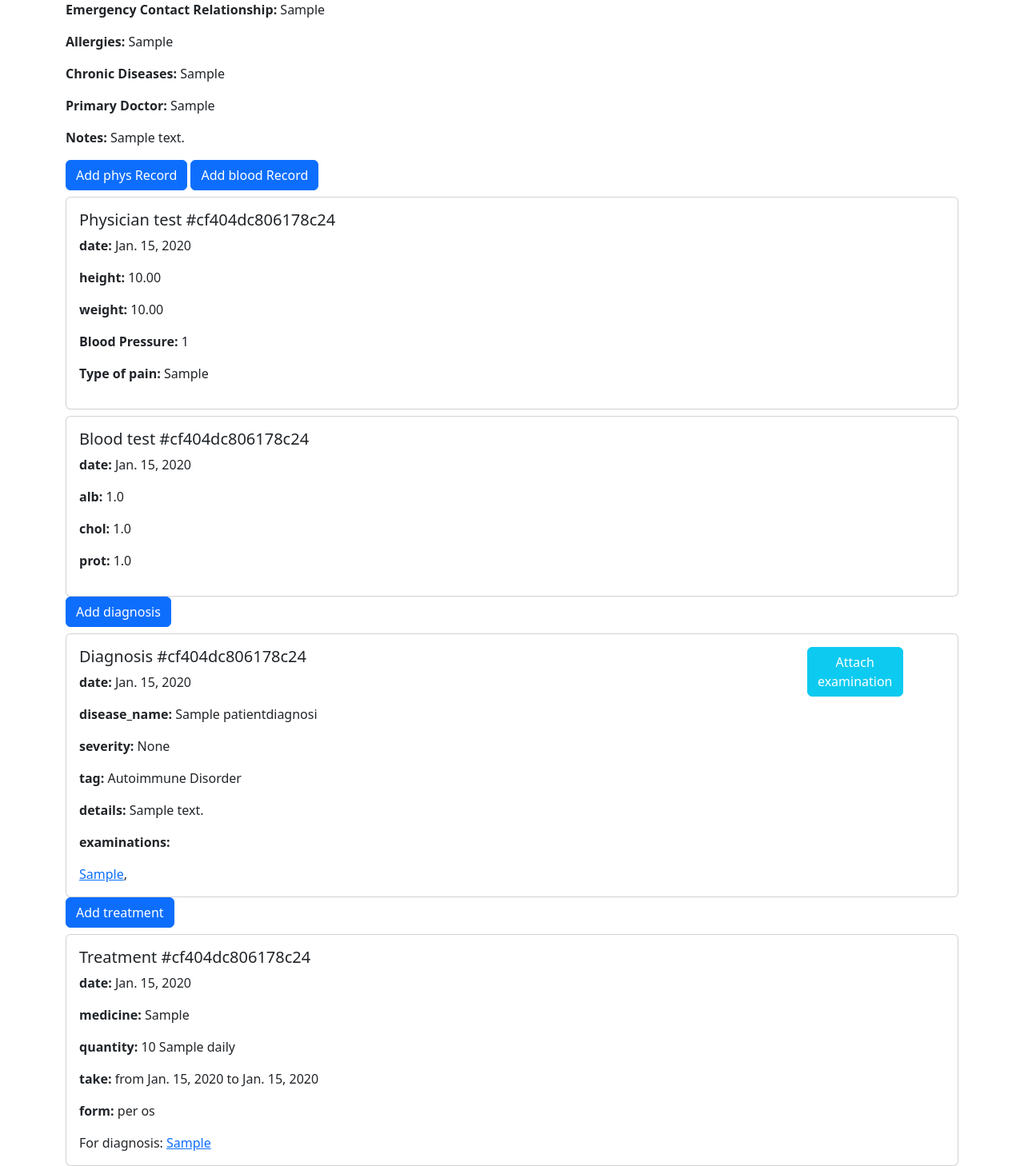
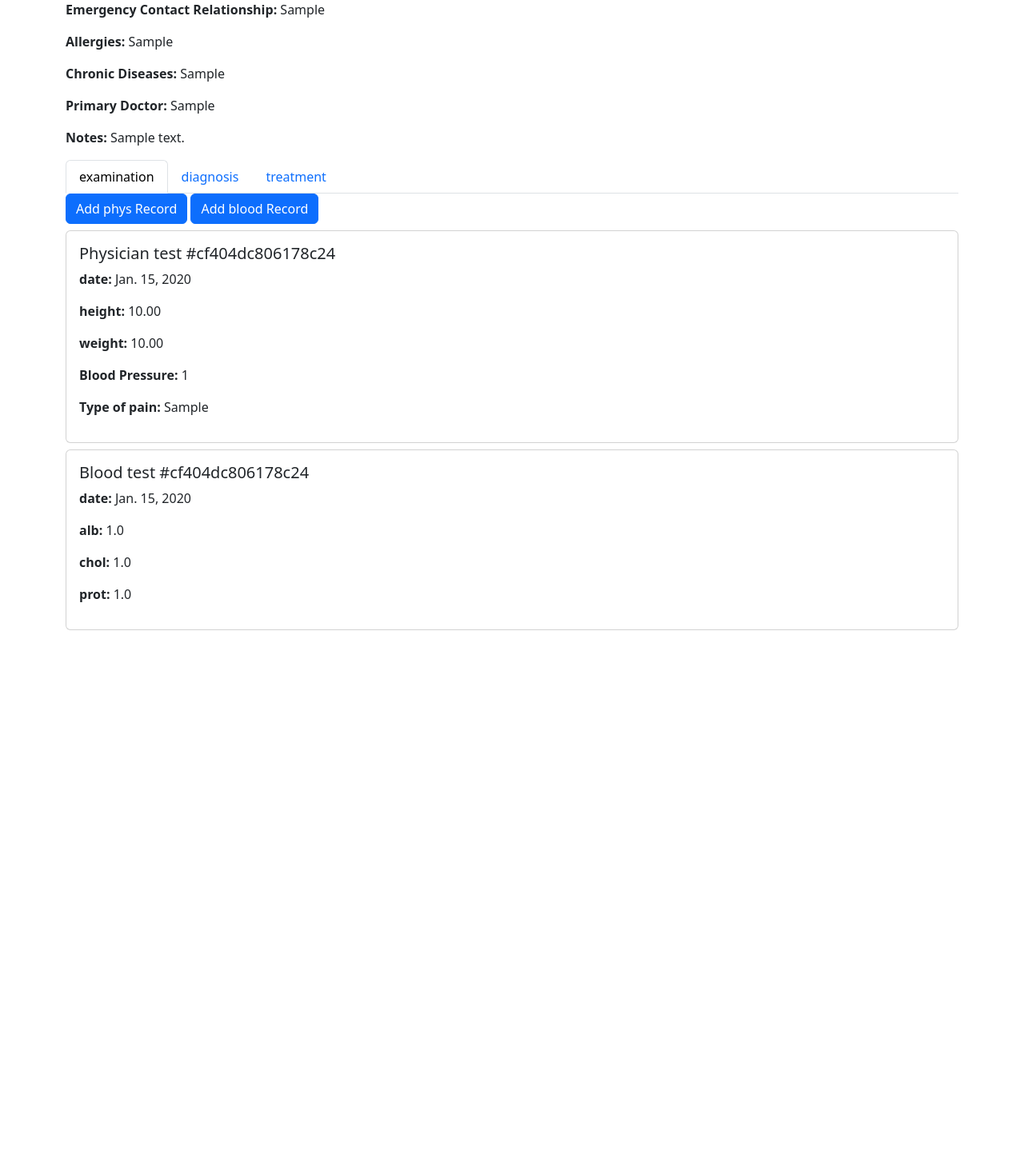
Before and after one commit to morn1n9st4r/medical_machine_learning, a Django app: page /record/1/ in a window 1280 px wide. Shown: the part 462-1920 px from the top of the page at 80% size. After the commit the page ends 1250 px from the top, so only its background shows below. Run offline with Django 5.2, Linux system fonts and the light colour scheme; a user stored in the database is signed in; tables that the repository leaves empty hold one stand-in row (values such as "Sample post"); some libraries are stand-ins or nearby versions.

Commit message:
nav tabs for main page

```diff
--- a/medicalml/main/templates/main/base.html
+++ b/medicalml/main/templates/main/base.html
@@ -7,6 +7,7 @@
           rel="stylesheet"
           integrity="sha384-T3c6CoIi6uLrA9TneNEoa7RxnatzjcDSCmG1MXxSR1GAsXEV/Dwwykc2MPK8M2HN"
           crossorigin="anonymous">
+    <script src="https://code.jquery.com/jquery-3.6.4.min.js"></script>
     <title>{%block title %}My Site{%endblock%}</title>
 </head>
 <body>
@@ -42,5 +43,6 @@
     <script src="https://cdn.jsdelivr.net/npm/bootstrap@5.3.2/dist/js/bootstrap.bundle.min.js"
             integrity="sha384-C6RzsynM9kWDrMNeT87bh95OGNyZPhcTNXj1NW7RuBCsyN/o0jlpcV8Qyq46cDfL"
             crossorigin="anonymous"></script>
+
 </body>
 </html>
--- a/medicalml/main/templates/main/detailed_view_record.html
+++ b/medicalml/main/templates/main/detailed_view_record.html
@@ -5,6 +5,9 @@
 
 {% block content %}
 {{form|crispy}}
+
+
+
 
 <h2>Detailed View</h2>
 <p><strong>First Name:</strong> {{ record.first_name }}</p>
@@ -22,13 +25,29 @@
 <p><strong>Primary Doctor:</strong> {{ record.primary_doctor }}</p>
 <p><strong>Notes:</strong> {{ record.notes }}</p>
 
+
+
+<ul class="nav nav-tabs" id="myTab" role="tablist">
+    <li class="nav-item" role="presentation">
+      <button class="nav-link active" id="examination-tab" data-bs-toggle="tab" data-bs-target="#examination" type="button" role="tab" aria-controls="examination" aria-selected="true">examination</button>
+    </li>
+    <li class="nav-item" role="presentation">
+      <button class="nav-link" id="diagnosis-tab" data-bs-toggle="tab" data-bs-target="#diagnosis" type="button" role="tab" aria-controls="diagnosis" aria-selected="false">diagnosis</button>
+    </li>
+    <li class="nav-item" role="presentation">
+      <button class="nav-link" id="treatment-tab" data-bs-toggle="tab" data-bs-target="#treatment" type="button" role="tab" aria-controls="treatment" aria-selected="false">treatment</button>
+    </li>
+</ul>
+<div class="tab-content" id="myTabContent">
+    <div class="tab-pane fade show active" id="examination" role="tabpanel" aria-labelledby="examination-tab">
         <div>
             <a href="{% url 'add_record' record.pk 'physician' %}" class="btn btn-primary">Add phys Record</a>
             <a href="{% url 'add_record' record.pk 'blood_test' %}" class="btn btn-primary">Add blood Record</a>
         </div>
-
+        <div>
             {% for examination in medical_examinations %}
                 {% if examination.get_model_type == 'PatientAnalysisPhysician' %}
+                <div class="tab-pane fade show active">
                     <div class="card mt-2"  id="examination_{{examination.shortened_id}}">
                         <div class="card-body d-flex flex-row justify-content-between">
                             <div>
@@ -38,6 +57,7 @@
                                 <p><strong>weight:</strong> {{examination.weight}}</p>
                                 <p><strong>Blood Pressure:</strong> {{examination.bp}}</p>
                                 <p><strong>Type of pain:</strong> {{examination.type_of_pain}}</p>
+                            </div>
                         </div>
                     </div>
                 </div>
@@ -60,8 +80,9 @@
             {% empty %}
                 <p>No records</p>
             {% endfor %}
-<!-- record.pk == patient prim key -->
-
+        </div>
+    </div>
+    <div class="tab-pane fade" id="diagnosis" role="tabpanel" aria-labelledby="diagnosis-tab">
         <div>
             <a href="{% url 'add_record' record.pk 'diagnosis' %}" class="btn btn-primary">Add diagnosis</a>
 
@@ -77,7 +98,7 @@
                             <p><strong>details:</strong> {{diagnosis.details}}</p>
                             <p><strong>examinations:</strong></p>
                             {% for uuid in diagnosis.examinations|split_examinations %}
-                        <a href="#examination_{{uuid}}">{{ uuid }}</a>,
+                                <a href="#examination_{{uuid}}" class="examination-link" data-uuid="{{uuid}}">{{ uuid }}</a>
                             {% endfor %}
                         </div>
                         <div class="row">
@@ -93,8 +114,8 @@
                 <p>No records</p>
             {% endfor %}
         </div>
-
-
+    </div>
+    <div class="tab-pane fade" id="treatment" role="tabpanel" aria-labelledby="treatment-tab">
         <div>
             <a href="{% url 'add_record' record.pk 'treatment' %}" class="btn btn-primary">Add treatment</a>
 
@@ -108,7 +129,7 @@
                             <p><strong>quantity:</strong> {{treatment.quantity}} {{treatment.quantity_type}} {{treatment.frequency|tag_definition}}</p>
                             <p><strong>take:</strong> from {{treatment.start_date}} to {{treatment.finish_date}}</p>
                             <p><strong>form:</strong> {{treatment.form|tag_definition}}</p>
-                    For diagnosis: <a href="#diagnosis_{{treatment.diagnosis}}">{{treatment.diagnosis}}</a></li>
+                            For diagnosis: <a href="#diagnosis_{{treatment.diagnosis}}" class="diagnosis-link" data-uuid="{{treatment.diagnosis}}">{{treatment.diagnosis}}</a></li>
                         </div>
                     </div>
                 </div>
@@ -116,5 +137,34 @@
                 <p>No records</p>
             {% endfor %}
         </div>
+    </div>
+</div>
+
+
+<script>
+$(document).ready(function() {
+    $('.examination-link').on('click', function(e) {
+        e.preventDefault();
+        var uuid = $(this).data('uuid');
+        $('#examination-tab').tab('show');
+        $('html, body').animate({
+            scrollTop: $('#examination_' + uuid).offset().top
+        }, 500);
+    });
+});
+</script>
+
+<script>
+    $(document).ready(function() {
+        $('.diagnosis-link').on('click', function(e) {
+            e.preventDefault();
+            var uuid = $(this).data('uuid');
+            $('#diagnosis-tab').tab('show');
+            $('html, body').animate({
+                scrollTop: $('#diagnosis_' + uuid).offset().top
+            }, 500);
+        });
+    });
+</script>
 
 {% endblock %}
```
Lines whose indentation alone changed are shown as unchanged.
